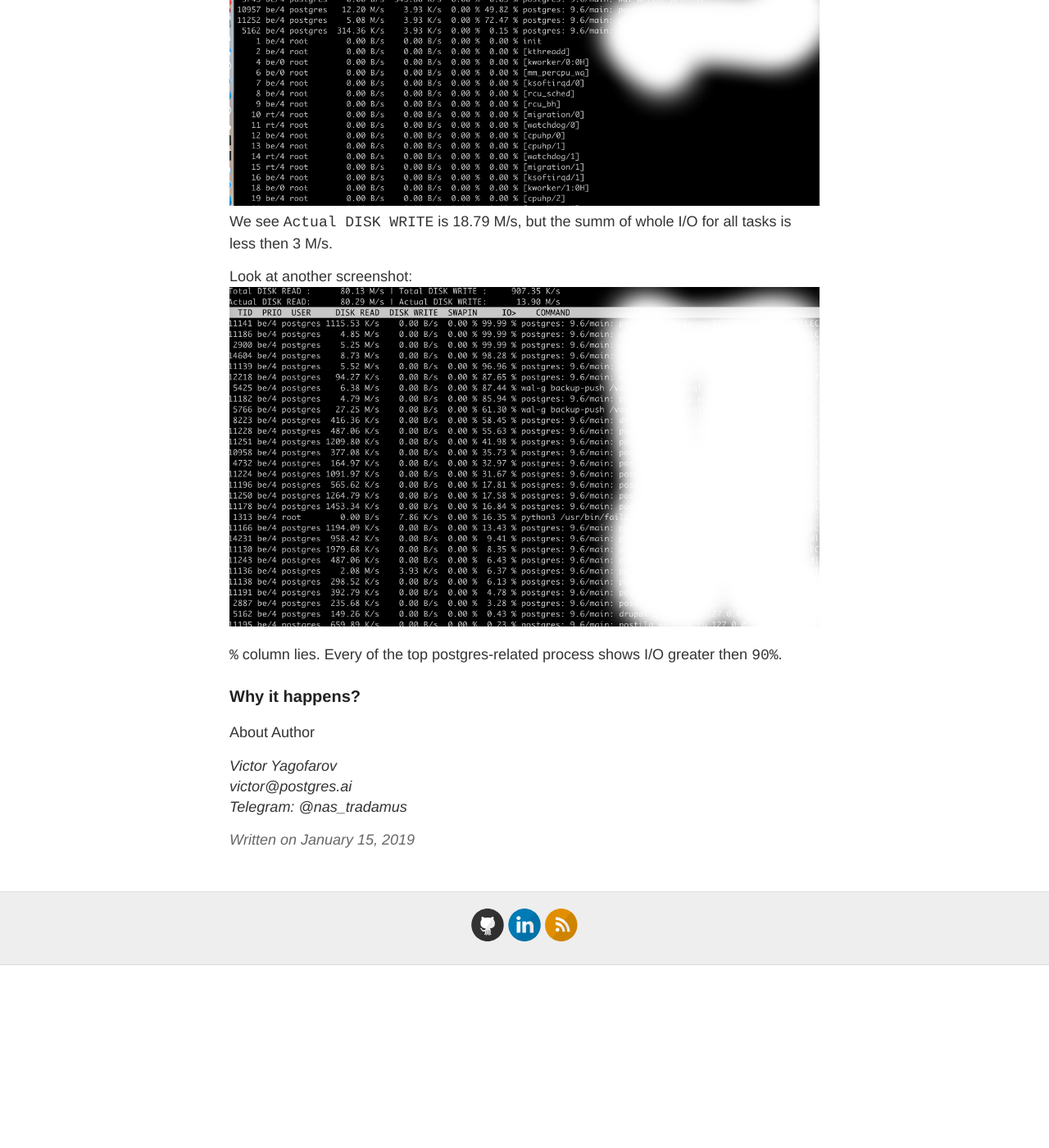
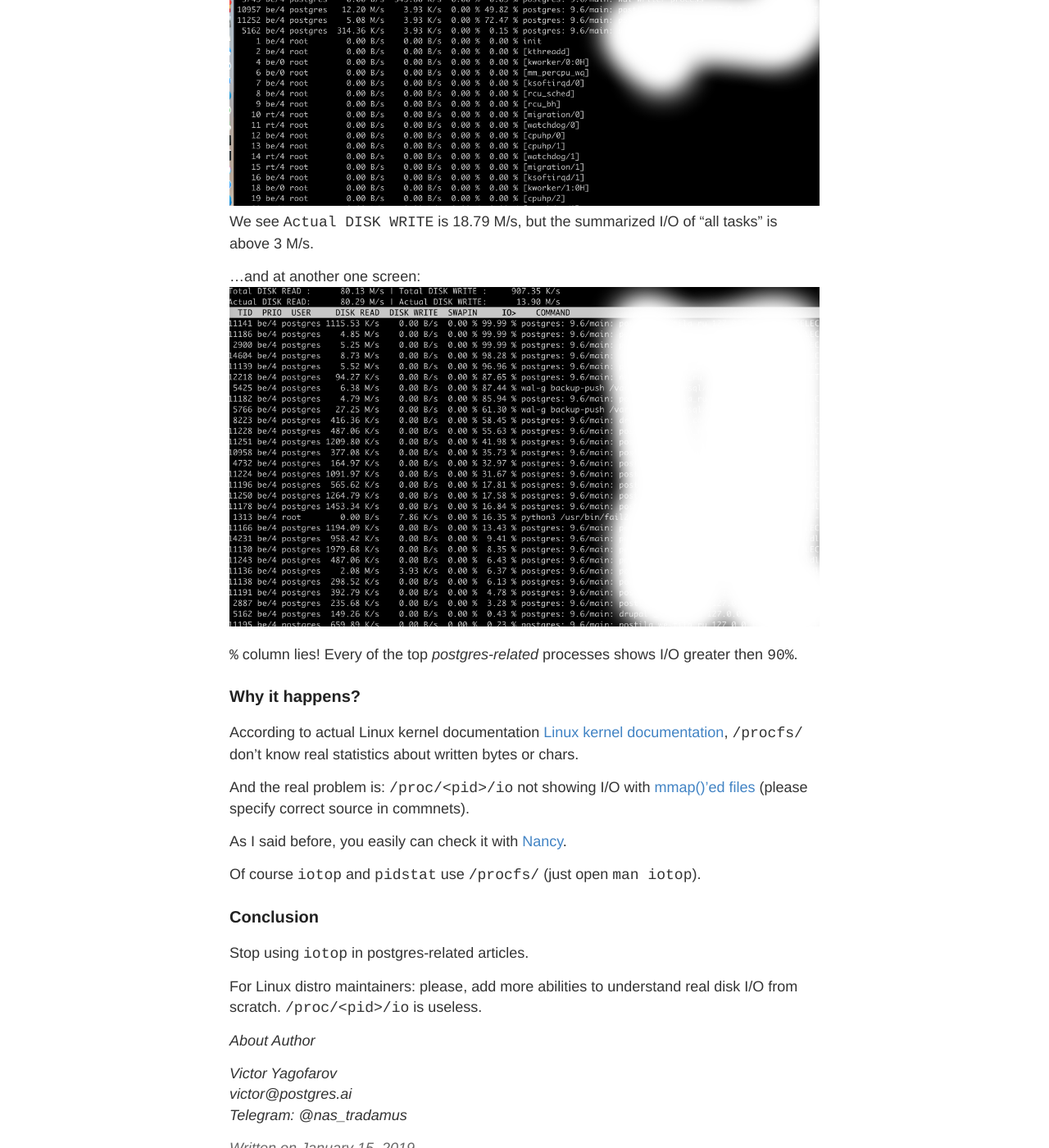
Before and after one commit to Nastradamus/nastradamus.github.io, a Jekyll site: the page built from _posts/2019-1-15-iotop.md, in a window 1280 px wide and 1400 px high, scrolled down 480 px. Shown: the whole window at 82% size. Built offline with Jekyll 4.4.1, drawn with Linux system fonts in a browser that asks for light colours; comment, search, counter and statistics services are not loaded; before the commit the page ends 1657 px from its top, so only the background shows below that.

Commit message:
Update 2019-1-15-iotop.md

```diff
--- a/_posts/2019-1-15-iotop.md
+++ b/_posts/2019-1-15-iotop.md
@@ -8,17 +8,30 @@ But I think `iotop` and `pidstat` are useless tools if you want to understand Po
 Just run a [Nancy](http://gitlab.com/postgres.ai/nancy/) (PostgreSQL 'experiments' tool)  test where postgres generates a lot of disk workload.
 Just look at this screenshot:
 ![iotop megabytes]({{ site.baseurl }}http://nastradamus.github.io/images/iotop/iotop_lie_megabytes.png "iotop megabytes")
-We see `Actual DISK WRITE` is 18.79 M/s, but the summ of whole I/O for all tasks is less then 3 M/s.
+We see `Actual DISK WRITE` is 18.79 M/s, but the summarized I/O of "all tasks" is above 3 M/s.
 
-Look at another screenshot:
+...and at another one screen:
 ![iotop percents]({{ site.baseurl }}http://nastradamus.github.io/images/iotop/iotop_lie_percent.png "iotop percents")
 
-`%` column lies. Every of the top postgres-related process shows I/O greater then `90%`.
+`%` column lies! Every of the top *postgres-related* processes shows I/O greater then `90%`.
 
 ### Why it happens?
 
+According to actual Linux kernel documentation [Linux kernel documentation](https://git.kernel.org/pub/scm/linux/kernel/git/stable/linux.git/tree/Documentation/filesystems/proc.txt?h=v4.9.150#n1511), `/procfs/` don't know real statistics about written bytes or chars.
 
-About Author
+And the real problem is: `/proc/<pid>/io` not showing I/O with [mmap()'ed files](https://stackoverflow.com/questions/3633286/what-do-the-counters-in-proc-pid-io-mean#comment92260839_3634088) (please specify correct source in commnets).
+
+As I said before, you easily can check it with [Nancy](http://gitlab.com/postgres.ai/nancy/).
+
+Of course `iotop` and `pidstat` use `/procfs/` (just open `man iotop`).
+
+### Conclusion
+
+Stop using `iotop` in postgres-related articles.
+
+For Linux distro maintainers: please, add more abilities to understand real disk I/O from scratch. `/proc/<pid>/io` is useless.
+
+*About Author*
 
 *Victor Yagofarov
 victor@postgres.ai
```
